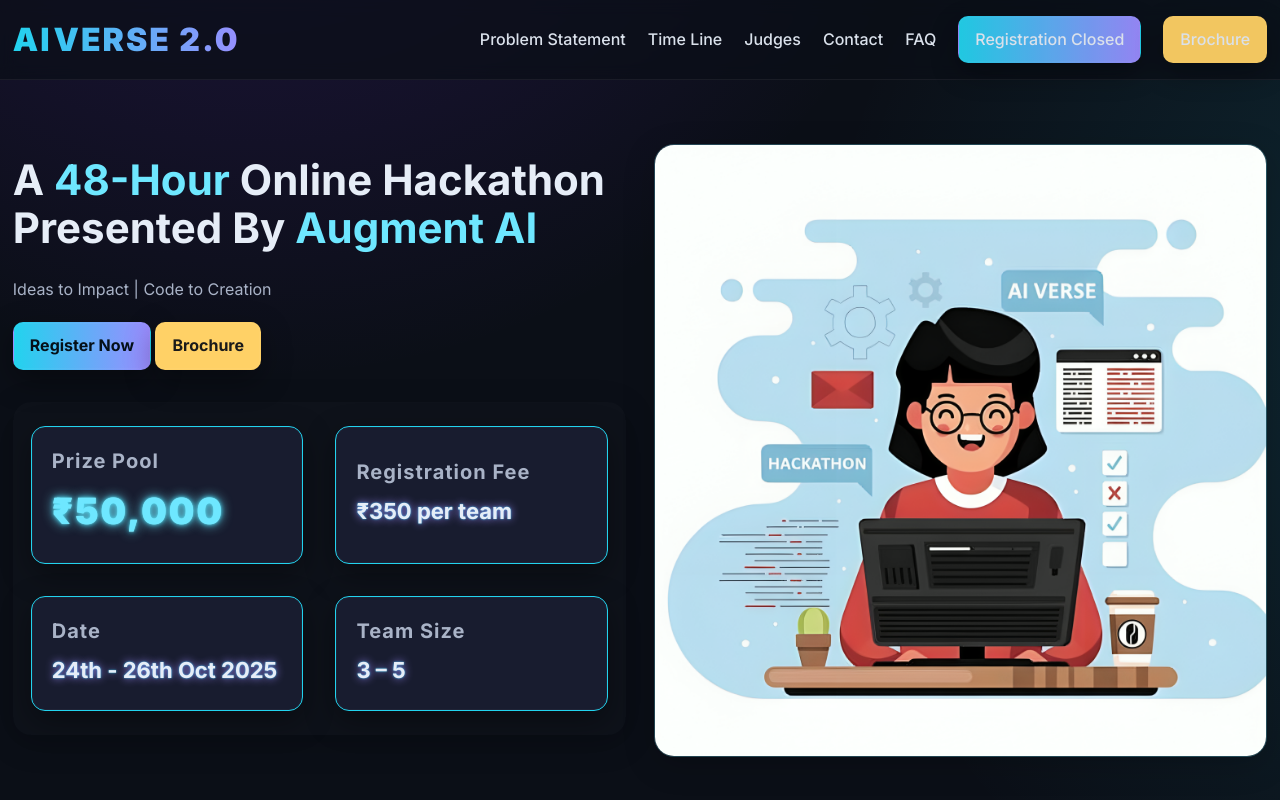
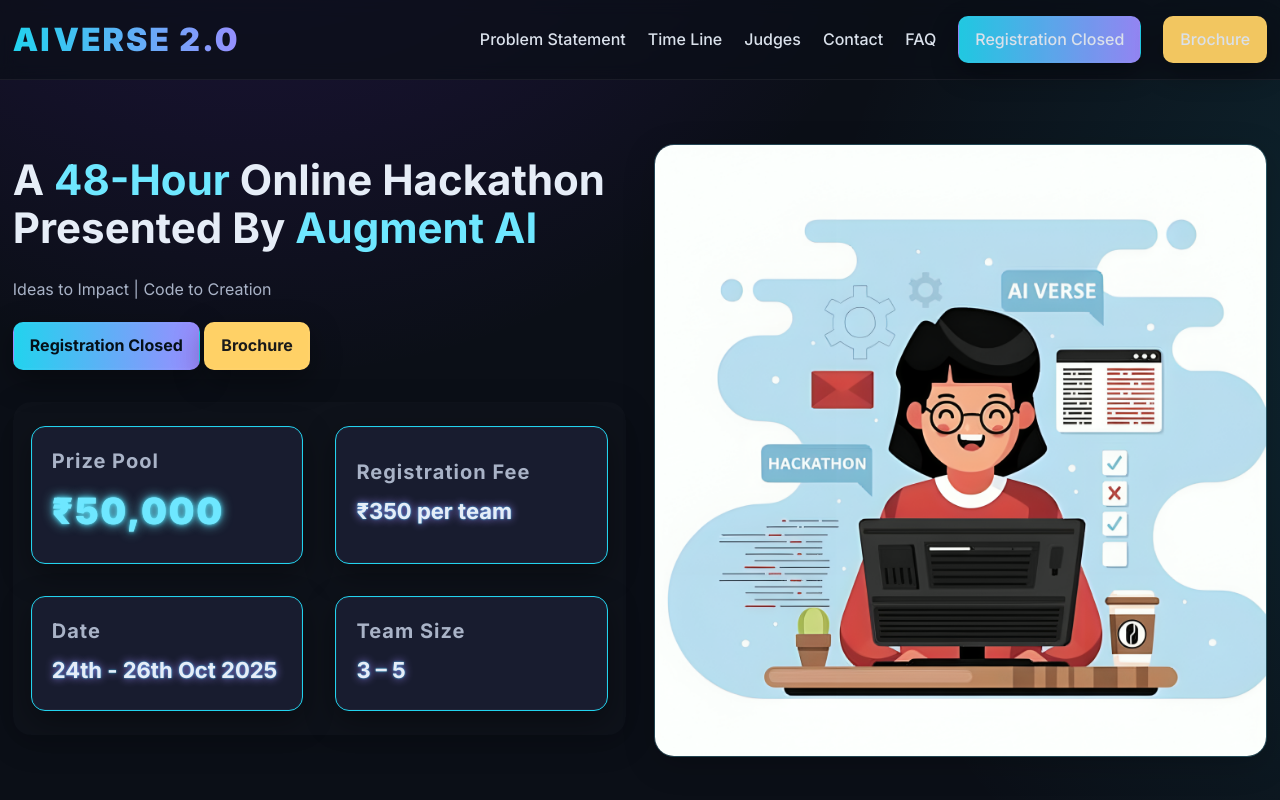
Before and after one commit to thearyan116-collab/ai-verse-hackathon, a website: page index.html in a window 1280 px wide. Shown: the top 800 px of the page. Drawn offline with Linux system fonts and the light colour scheme.

```diff
--- a/index.html
+++ b/index.html
@@ -51,7 +51,7 @@
             </h1>
             <p class="hero__subtitle">Ideas to Impact | Code to Creation</p>
             <div class="hero__cta">
-              <a href="https://forms.gle/5N4vXWLEfN3avrog9" class="btn btn--primary" target="_blank">Register Now</a>
+              <a class="btn btn--primary" target="_blank">Registration Closed</a>
               <a href="Hackathon Broucher.pdf" class="btn btn--warning" download>Brochure</a>
             </div>
             <div class="hero__info-row">
```
